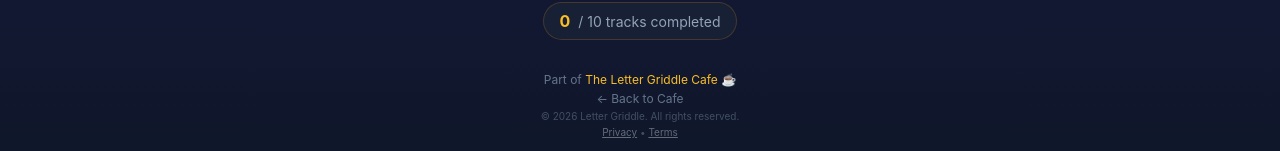
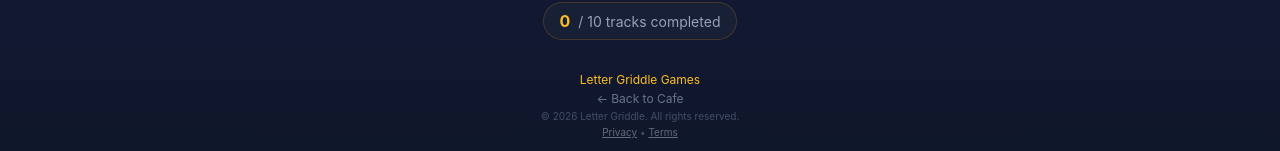
Before and after one commit to lauriegriddle/lettergriddlecafe, a Next.js app: page /jukebox in a window 1280 px wide. Shown: the part 1084-1235 px from the top of the page. Built offline with nearby package versions, Linux system fonts and the light colour scheme.

Commit message:
Add lettergriddle.com link to footers and share text

```diff
--- a/app/jukebox/page.js
+++ b/app/jukebox/page.js
@@ -360,7 +360,7 @@ export default function JukeboxGame() {
 
   // Share function
   const handleShare = async () => {
-    const shareText = `I completed the ${currentPuzzle.category} track on Letter Griddle Jukebox! 🎵☕🥞\nlettergriddlecafe.com/jukebox`;
+    const shareText = `I completed the ${currentPuzzle.category} track on Letter Griddle Jukebox! 🎵☕🥞\nlettergriddlecafe.com/jukebox\nMore games at lettergriddle.com`;
 
     if (navigator.share) {
       try {
@@ -1266,7 +1266,7 @@ export default function JukeboxGame() {
             </div>
 
             <div className="jukebox-footer">
-              <p>Part of <span className="cafe-name">The Letter Griddle Cafe</span> ☕</p>
+             <p><a href="https://lettergriddle.com" className="cafe-name" style={{ textDecoration: 'none' }}>Letter Griddle Games</a></p>
               <p style={{ marginTop: '4px' }}><a href="/">← Back to Cafe</a></p>
               <p style={{ marginTop: '4px', fontSize: '10px', opacity: 0.6 }}>© {new Date().getFullYear()} Letter Griddle. All rights reserved.</p>
               <p style={{ marginTop: '4px', fontSize: '10px', opacity: 0.6 }}><a href="https://www.lettergriddle.com/privacy" style={{ color: '#9ca3af', textDecoration: 'underline' }}>Privacy</a> • <a href="https://www.lettergriddle.com/terms" style={{ color: '#9ca3af', textDecoration: 'underline' }}>Terms</a></p>
@@ -1398,7 +1398,7 @@ export default function JukeboxGame() {
             )}
 
             <div className="jukebox-footer">
-              <p>Part of <span className="cafe-name">The Letter Griddle Cafe</span> ☕</p>
+             <p><a href="https://lettergriddle.com" className="cafe-name" style={{ textDecoration: 'none' }}>Letter Griddle Games</a></p>
              <p style={{ marginTop: '4px', fontSize: '10px', opacity: 0.6 }}>© {new Date().getFullYear()} Letter Griddle. All rights reserved.</p>
               <p style={{ marginTop: '4px', fontSize: '10px', opacity: 0.6 }}><a href="https://www.lettergriddle.com/privacy" style={{ color: '#9ca3af', textDecoration: 'underline' }}>Privacy</a> • <a href="https://www.lettergriddle.com/terms" style={{ color: '#9ca3af', textDecoration: 'underline' }}>Terms</a></p>
             </div>
```
